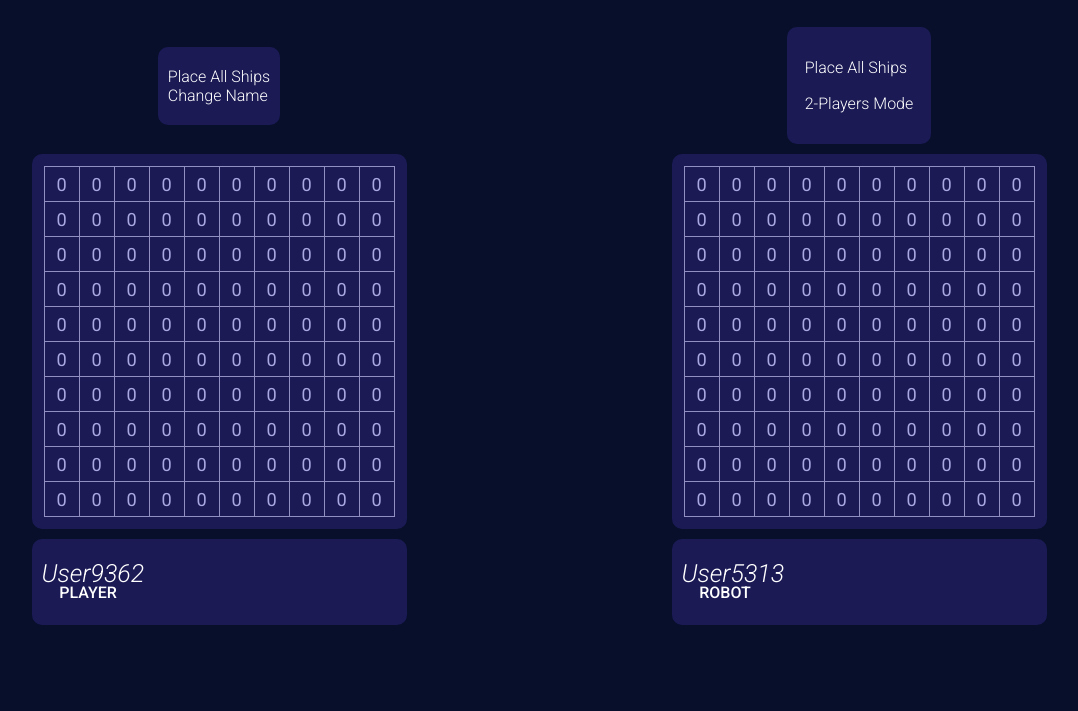
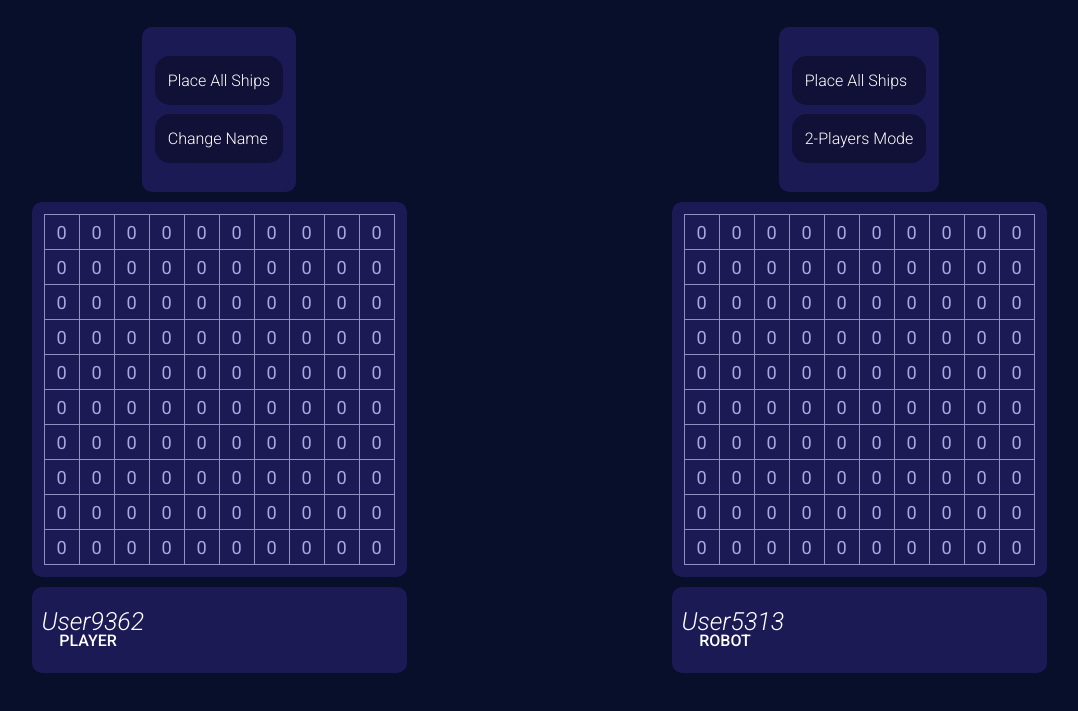
Before and after one commit to nicolanapa/battleship, a website with bundled scripts: page index.html in a window 1280 px wide. Shown: the part 51-762 px from the top of the page, without its empty margins (101-1179 px from the left). Built offline with nearby package versions, Linux system fonts and the light colour scheme.

Commit message:
Added style for the .left part since it has multiple divs inside

```diff
--- a/style.css
+++ b/style.css
@@ -79,14 +79,13 @@ body {
 	font-weight: 300;
 }
 
-.left {
-	align-self: center;
-}
-
+.left > div,
 .right > div,
 .small-right > div {
-	padding: 6px 3px;
-	margin: 5px;
+	background-color: #111036;
+	border-radius: 15px;
+	padding: 15px 12.5px;
+	margin: 9px 3px;
 }
 
 .player-name {
```
